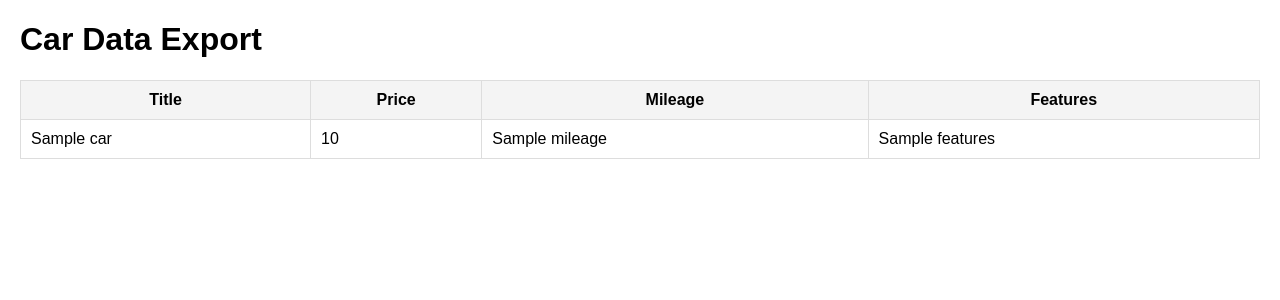
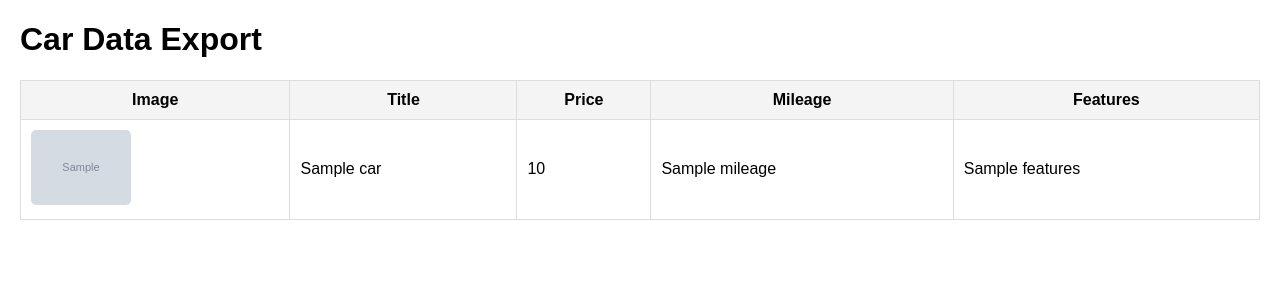
Before and after one commit to sharmalakshay/sunmotors_sbt_api, a Flask app: template templates/export_template.html in a window 1280 px wide. Shown: the top 300 px of the page. Run offline with Flask 3, Linux system fonts and the light colour scheme; the template is opened without the code that fills it: most values are stand-ins (such as "Sample title", 1, 10 or a date in 2020); grey boxes marked "Sample" are stand-in pictures.

Commit message:
Add image column to car data export template and conditionally display export button in search form

```diff
--- a/templates/export_template.html
+++ b/templates/export_template.html
@@ -26,6 +26,7 @@
     <h1>Car Data Export</h1>
     <table>
         <tr>
+            <th>Image</th>
             <th>Title</th>
             <th>Price</th>
             <th>Mileage</th>
@@ -33,6 +34,7 @@
         </tr>
         {% for car in cars %}
         <tr>
+            <td><img src="{{ car['Image'] }}" style="max-width: 100px; border-radius: 5px;"></td>
             <td>{{ car['Title'] }}</td>
             <td>{{ car['Price'] }}</td>
             <td>{{ car['Mileage'] }}</td>
--- a/templates/index.html
+++ b/templates/index.html
@@ -88,7 +88,9 @@
         <input type="number" name="mileage_from" placeholder="Min Mileage">
         <input type="number" name="mileage_to" placeholder="Max Mileage">
         <button type="submit">Search</button>
+        {% if search_performed %}
         <button type="button" id="exportButton">Export Results</button>
+        {% endif %}
     </form>
 
     <div id="resultsContainer">
@@ -116,7 +118,7 @@
 </div>
 
 <script>
-    document.getElementById('exportButton').addEventListener('click', function() {
+    document.getElementById('exportButton')?.addEventListener('click', function() {
         const cars = {{ cars|tojson }};
         if (cars.length === 0) {
             alert('No cars to export');
```
